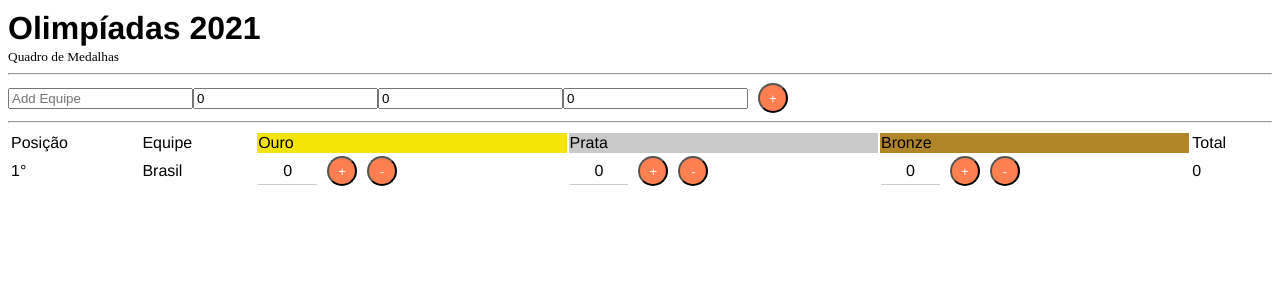
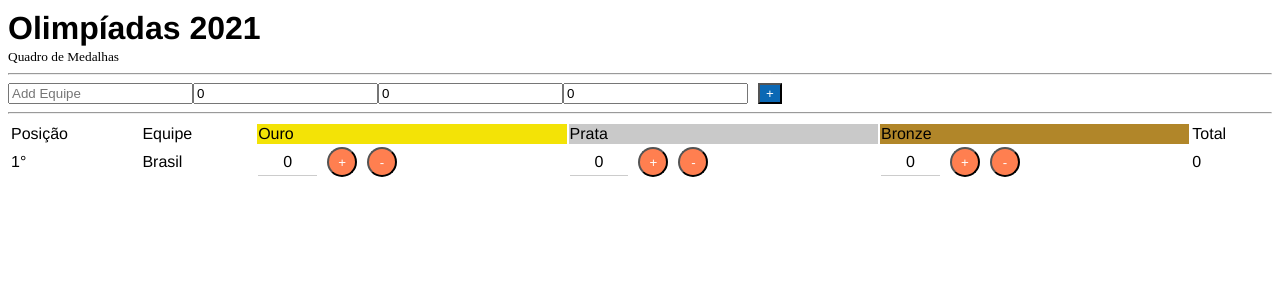
Before and after one commit to vlimonti/OlimpiadaVue, a Vue app: page / in a window 1280 px wide. Shown: the top 300 px of the page. Built offline with nearby package versions, Linux system fonts and the light colour scheme.

Commit message:
Ajuste Ordenaçao

```diff
--- a/src/Contador.vue
+++ b/src/Contador.vue
@@ -5,18 +5,18 @@
             <td>{{ team.nome }}</td>
             <td>
                 <span>{{ team.medalhas.ouro }}</span>
-                <button @click="adicionar('ouro', team.id)">+</button>
-                <button @click="subtrair('ouro', team.id)">-</button>
+                <button @click="adicionar('ouro', team.id)" class="btn-medalha">+</button>
+                <button @click="subtrair('ouro', team.id)" class="btn-medalha">-</button>
             </td>
             <td>
                 <span>{{ team.medalhas.prata }}</span>
-                <button @click="adicionar('prata', team.id)">+</button>
-                <button @click="subtrair('prata', team.id)">-</button>
+                <button @click="adicionar('prata', team.id)" class="btn-medalha">+</button>
+                <button @click="subtrair('prata', team.id)" class="btn-medalha">-</button>
             </td>
             <td>
                 <span>{{ team.medalhas.bronze }}</span>
-                <button @click="adicionar('bronze', team.id)">+</button>
-                <button @click="subtrair('bronze', team.id)">-</button>
+                <button @click="adicionar('bronze', team.id)" class="btn-medalha">+</button>
+                <button @click="subtrair('bronze', team.id)" class="btn-medalha">-</button>
             </td>
             <td>{{ team.medalhas.total }}</td>
         </tr>
@@ -56,10 +56,26 @@ export default {
     computed: {
         sortedTeams: function (){
             return this.teams.slice().sort(function(a, b){
-                if (a.medalhas.total > b.medalhas.total)
+                if (a.medalhas.ouro > b.medalhas.ouro)
                     return -1
-                if (a.medalhas.total < b.medalhas.total)
+                if (a.medalhas.ouro < b.medalhas.ouro)
                     return 1
+                else
+                    if (a.medalhas.prata > b.medalhas.prata)
+                        return -1
+                    if (a.medalhas.prata < b.medalhas.prata)
+                        return 1
+                    else
+                        if (a.medalhas.bronze > b.medalhas.bronze)
+                            return -1
+                        if (a.medalhas.bronze < b.medalhas.bronze)
+                            return 1
+                        else
+                            if (a.nome < b.nome)
+                                return -1
+                            if (a.nome > b.nome)
+                                return 1
+                            else
                                 return 0
             });
         },
@@ -74,7 +90,7 @@ export default {
         padding: 5px 25px;
     }
 
-    .contador button {
+    .contador button.btn-medalha {
         height: 30px;
         width: 30px;
         border-radius: 15px;
--- a/src/Quadro.vue
+++ b/src/Quadro.vue
@@ -4,7 +4,7 @@
       <input type="number" v-model="newOuro" placeholder="Qtde Ouro">
       <input type="number" v-model="newPrata" placeholder="Qtde Prata">
       <input type="number" v-model="newBronze" placeholder="Qtde Bronze">
-      <button @click="addEquipe()">+</button>
+      <button @click="addEquipe()" class="btnAdd">+</button>
       <hr>
       <table class="tabela-medalhas">
           <thead>
@@ -64,28 +64,23 @@ export default {
                     total: (parseInt(qtdOuro) + parseInt(qtdPrata) + parseInt(qtdBronze))
                 }
             });
+
+            this.newOuro = 0
+            this.newPrata = 0
+            this.newBronze = 0
+            this.newTeam = ''
         }
     }
 }
 </script>
 
 <style>
-    .contador span {
-    border-bottom: 1px solid #ccc;
-    height: 30px;
-    padding: 5px 25px;
+    .btnAdd {
+        background-color: rgb(11, 104, 180);
+        color: white;
+        margin-left: 10px;
+        outline: none;
     }
-
-    .contador button {
-    height: 30px;
-    width: 30px;
-    border-radius: 15px;
-    background-color: coral;
-    color: white;
-    margin-left: 10px;
-    outline: none;
-    }
-
     .resultado {
         background-color: white;
         color: black;
```
Lines whose indentation alone changed are shown as unchanged.
